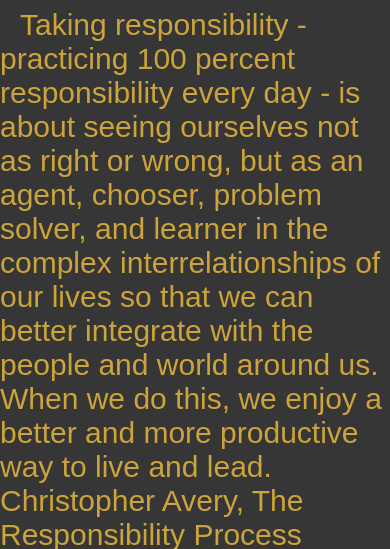
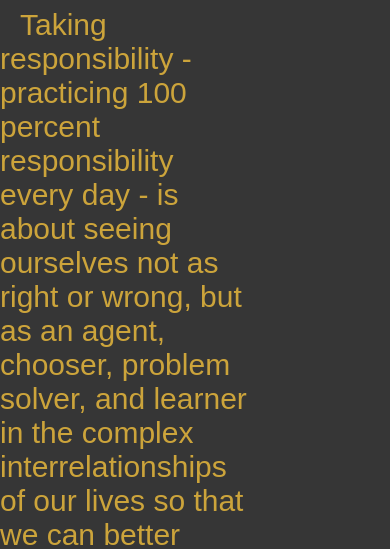
Before and after one commit to ddrobrien/inspiration-ipsum-project-2, a plain HTML site: page index.html in a window 390 px wide. Both pictures are taken after typing "5" into the empty fields and a click on the button "generate". Shown: the part 231-780 px from the top of the page. Drawn offline with Linux system fonts and the light colour scheme; a web font is replaced by a local one.

Commit message:
different media and screen basics added

```diff
--- a/assets/css/style.css
+++ b/assets/css/style.css
@@ -41,7 +41,6 @@
     color: #cca43b;
     font-size: 30px;
     margin-top: 10px;
-    margin-bottom: 10px;
     text-indent: 20px;
 }
 /* footer*/
@@ -56,3 +55,26 @@
     font-size: large;
     font-weight: bold;
   }
+
+  /* media queries */
+  /* for larger screens from 1200px wide and down */
+  @media screen and (max-width:1200px) {
+    .result {
+        height: 200px;
+    }
+  }
+
+  /* for screens 800px and down */
+  @media screen and (max-width:800px) {
+  .result {
+    height: auto;
+    width: 65%;
+  }
+
+  }
+
+  /* for screens to 300px*/
+  @media screen and (max-width:300px) {
+
+
+  }
```
